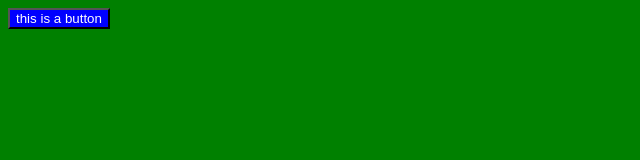
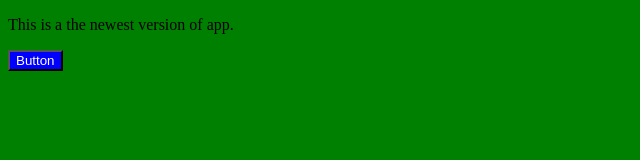
Before and after one commit to tson243/test, a plain HTML site: page index.html in a window 1280 px wide. Shown: the whole page, without its empty margins (0-640 px from the left). Drawn offline with Linux system fonts and the light colour scheme.

Commit message:
update the index.html

```diff
--- a/index.html
+++ b/index.html
@@ -20,8 +20,12 @@
         <a href="#">upgrade your browser</a> to improve your experience.
       </p>
     <![endif]-->
+      <p>
+        This is a the newest version of app.
+      </p>
+
     <button>
-      this is a button
+      Button
     </button>
 
     <script src="" async defer></script>
```
